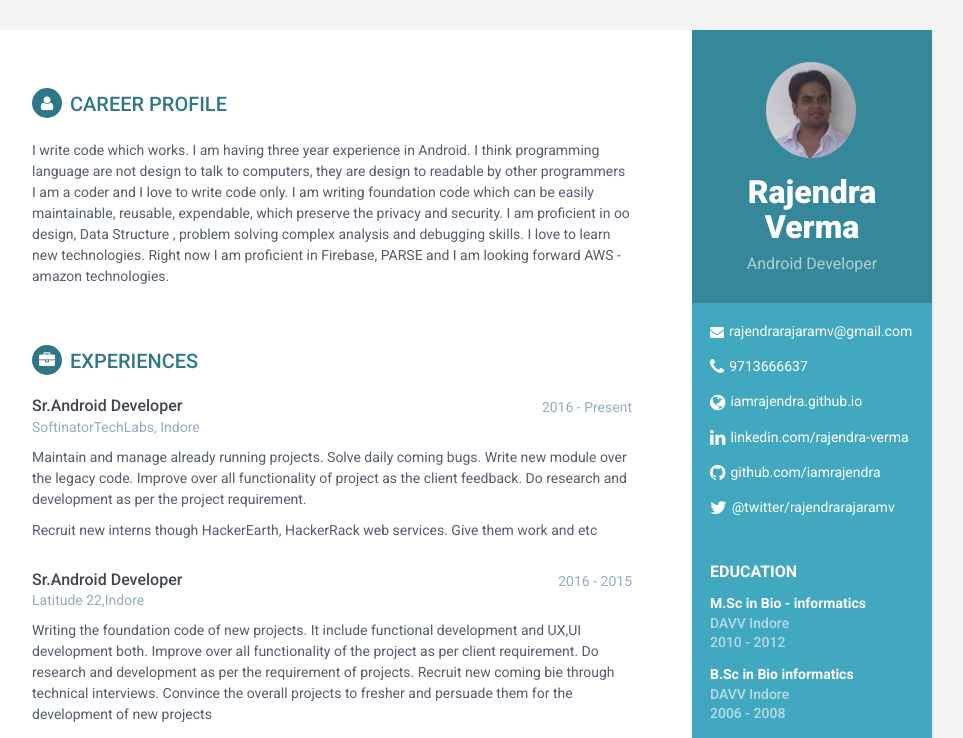
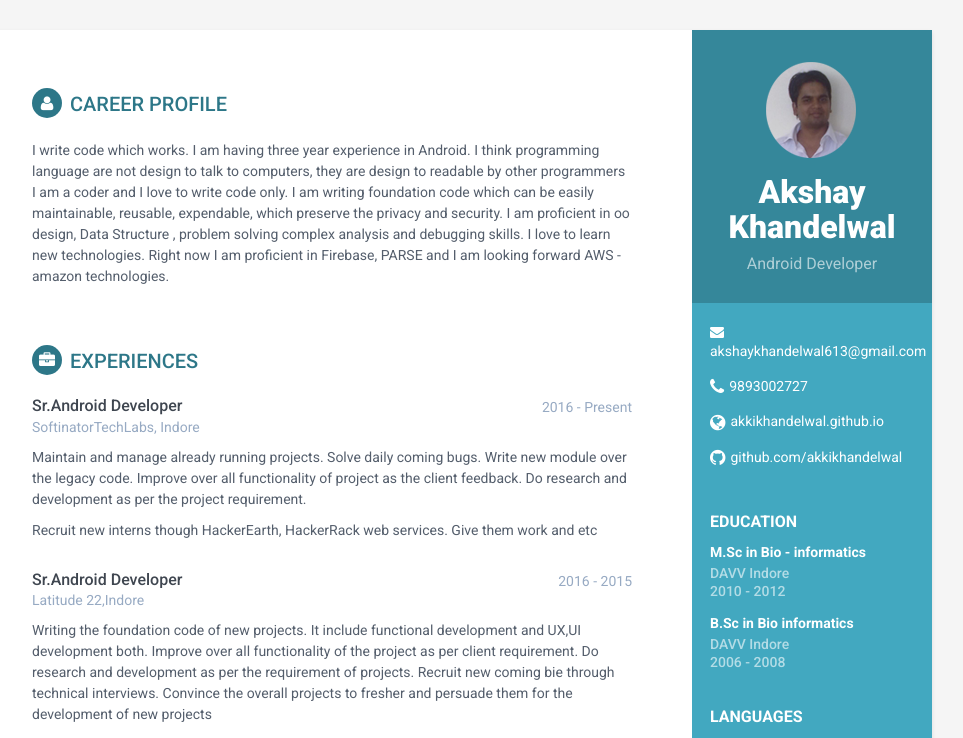
Before and after one commit to AkkiKhandelwal/akkikhandelwal.github.io, a plain HTML site: page index.html in a window 1280 px wide. Shown: the top 738 px of the page, without its empty margins (188-1151 px from the left). Drawn offline with Linux system fonts and the light colour scheme.

Commit message:
second commit

```diff
--- a/index.html
+++ b/index.html
@@ -3,7 +3,7 @@
 <!--[if IE 9]> <html lang="en" class="ie9"> <![endif]-->
 <!--[if !IE]><!--> <html lang="en"> <!--<![endif]-->
 <head>
-    <title>Rajendra Verma/Android Developer</title>
+    <title>Akshay Khandelwal/Android Developer</title>
     <!-- Meta -->
     <meta charset="utf-8">
     <meta http-equiv="X-UA-Compatible" content="IE=edge">
@@ -31,18 +31,18 @@
         <div class="sidebar-wrapper">
             <div class="profile-container">
                 <img class="profile" src="assets/images/profile.png" alt="" />
-                <h1 class="name">Rajendra Verma</h1>
+                <h1 class="name">Akshay Khandelwal</h1>
                 <h3 class="tagline">Android Developer</h3>
             </div><!--//profile-container-->
 
             <div class="contact-container container-block">
                 <ul class="list-unstyled contact-list">
-                    <li class="email"><i class="fa fa-envelope"></i><a href="mailto: rajendrarajarmv@email.com">rajendrarajaramv@gmail.com</a></li>
-                    <li class="phone"><i class="fa fa-phone"></i><a href="tel:9713666637">9713666637</a></li>
-                    <li class="website"><i class="fa fa-globe"></i><a href="https://iamrajendra.github.io/" target="_blank">iamrajendra.github.io</a></li>
-                    <li class="linkedin"><i class="fa fa-linkedin"></i><a href="#" target="_blank">linkedin.com/rajendra-verma</a></li>
-                    <li class="github"><i class="fa fa-github"></i><a href="#" target="_blank">github.com/iamrajendra</a></li>
-                    <li class="twitter"><i class="fa fa-twitter"></i><a href="https://twitter.com/rajendrarajarmv" target="_blank">@twitter/rajendrarajaramv</a></li>
+                    <li class="email"><i class="fa fa-envelope"></i><a href="mailto: rajendrarajarmv@email.com">akshaykhandelwal613@gmail.com</a></li>
+                    <li class="phone"><i class="fa fa-phone"></i><a href="tel:9713666637">9893002727</a></li>
+                    <li class="website"><i class="fa fa-globe"></i><a href="https://iamrajendra.github.io/" target="_blank">akkikhandelwal.github.io</a></li>
+                    <!--<li class="linkedin"><i class="fa fa-linkedin"></i><a href="#" target="_blank">linkedin.com/rajendra-verma</a></li>-->
+                    <li class="github"><i class="fa fa-github"></i><a href="#" target="_blank">github.com/akkikhandelwal</a></li>
+                    <!--<li class="twitter"><i class="fa fa-twitter"></i><a href="https://twitter.com/rajendrarajarmv" target="_blank">@twitter/rajendrarajaramv</a></li>-->
                 </ul>
             </div><!--//contact-container-->
             <div class="education-container container-block">
```
